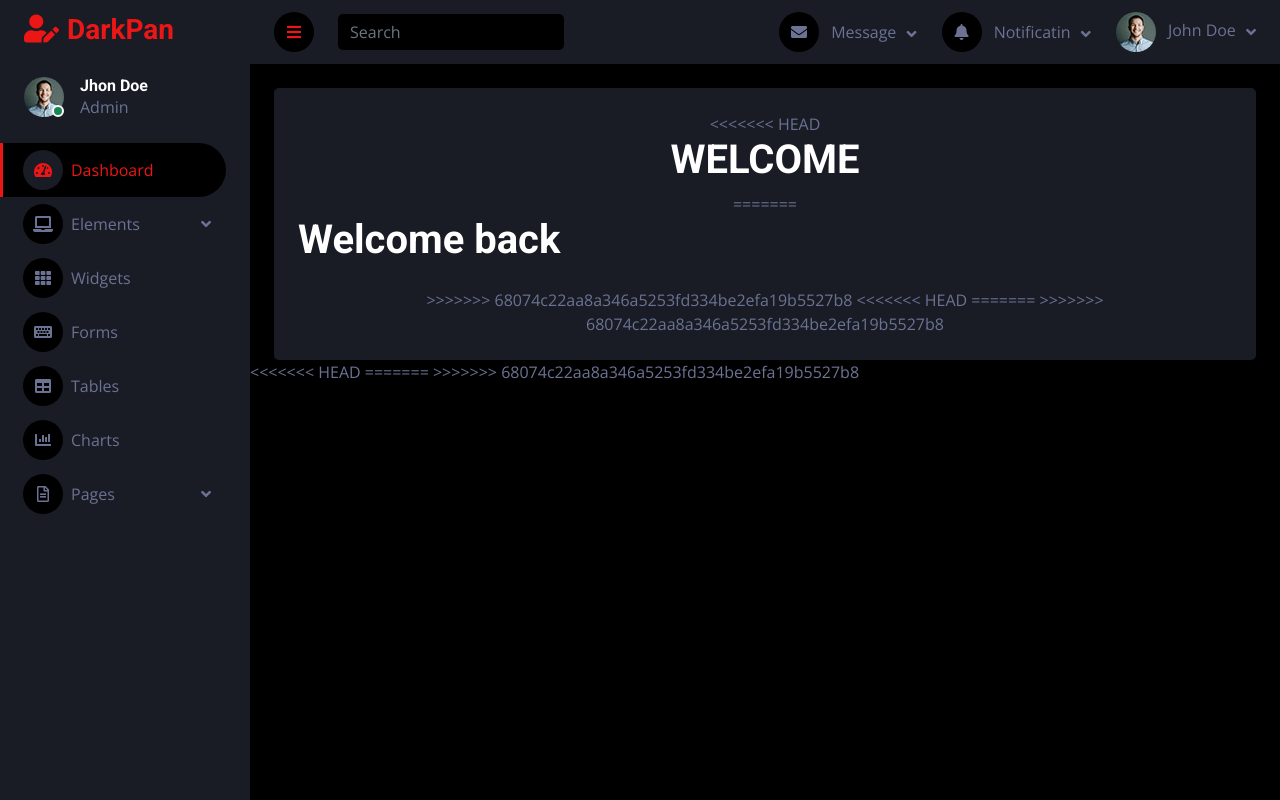
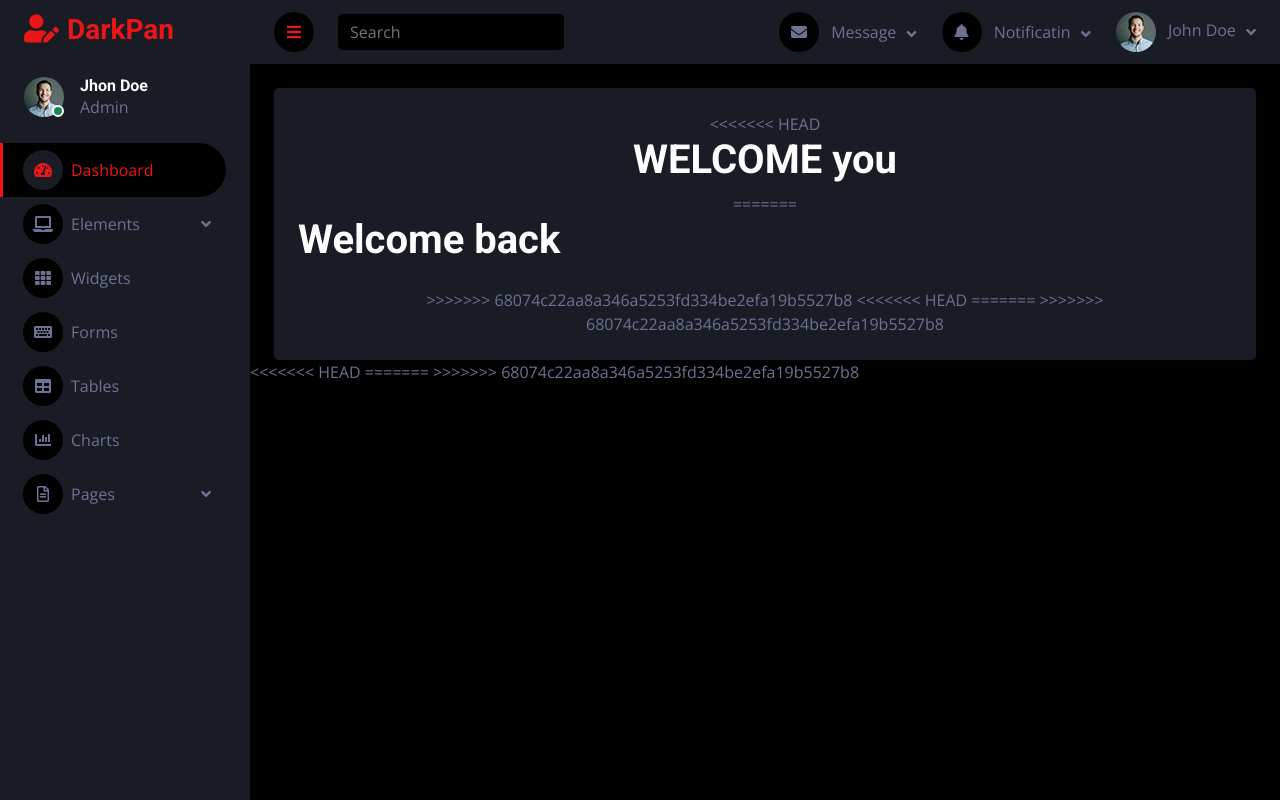
Before and after one commit to devsr143/ToDoapp_python, a Django app: page /dashboard/ in a window 1280 px wide. Run offline with Django 5.2, Linux system fonts and the light colour scheme; some libraries are stand-ins or nearby versions.

Commit message:
dashboard

```diff
--- a/Templates/dashboard.html
+++ b/Templates/dashboard.html
@@ -255,7 +255,7 @@
                 <div class="bg-secondary text-center rounded p-4">
 <<<<<<< HEAD
                     <div>
-                        <h1>WELCOME</h1>
+                        <h1>WELCOME you </h1>
                     </div>
 <!--                    <div class="d-flex align-items-center justify-content-between mb-4">-->
 <!--                        <h6 class="mb-0">Recent Salse</h6>-->
```
